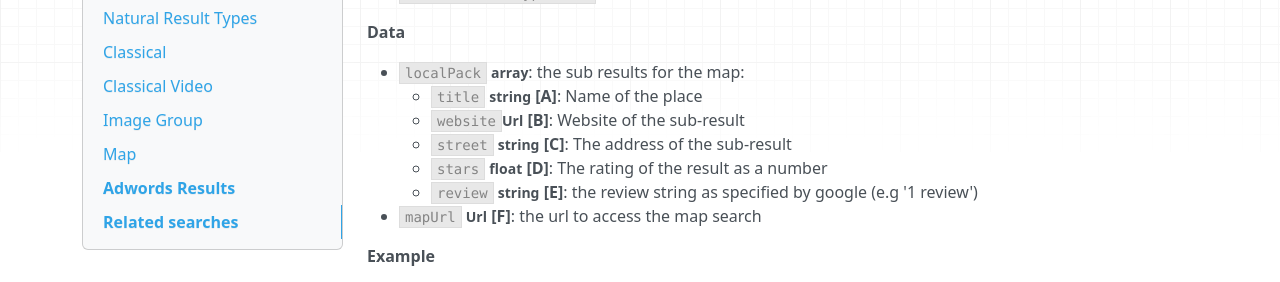
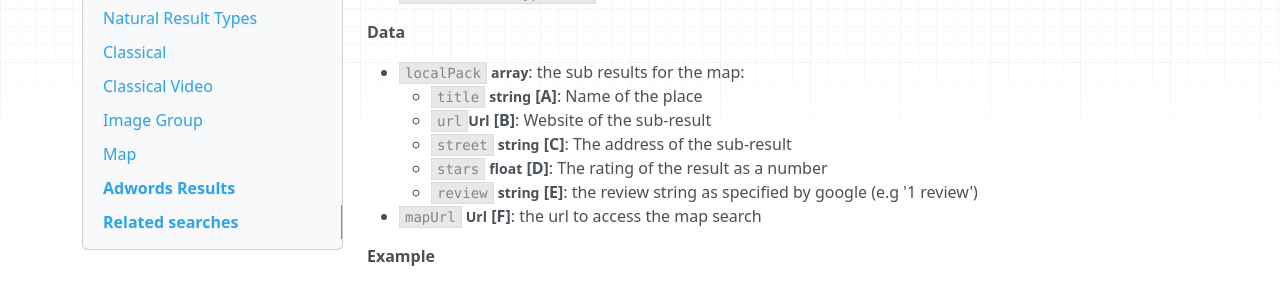
Before and after one commit to serp-spider/documentation, an MkDocs documentation site: the page built from docs/search-engine/google/parse-page.md, in a window 1280 px wide and 900 px high, scrolled down 6072 px. Shown: the part 154-436 px from the top of the window. Built offline with MkDocs 1.6.1, drawn with Linux system fonts in a browser that asks for light colours; nearby versions of some CDN libraries; old or Windows-style settings are respelled for this version of MkDocs.

Commit message:
Map results change "website" =>  "url"

```diff
--- a/docs/search-engine/google/parse-page.md
+++ b/docs/search-engine/google/parse-page.md
@@ -207,7 +207,7 @@ A result illustrated by a map and that contains sub-results.
 
 - ``localPack`` <small>**array**</small>: the sub results for the map:
     - ``title`` <small>**string**</small> **[A]**: Name of the place
-    - ``website``<small>**Url**</small> **[B]**: Website of the sub-result
+    - ``url``<small>**Url**</small> **[B]**: Website of the sub-result
     - ``street`` <small>**string**</small> **[C]**: The address of the sub-result
     - ``stars`` <small>**float**</small> **[D]**: The rating of the result as a number
     - ``review`` <small>**string**</small> **[E]**: the review string as specified by google (e.g '1 review')
```
